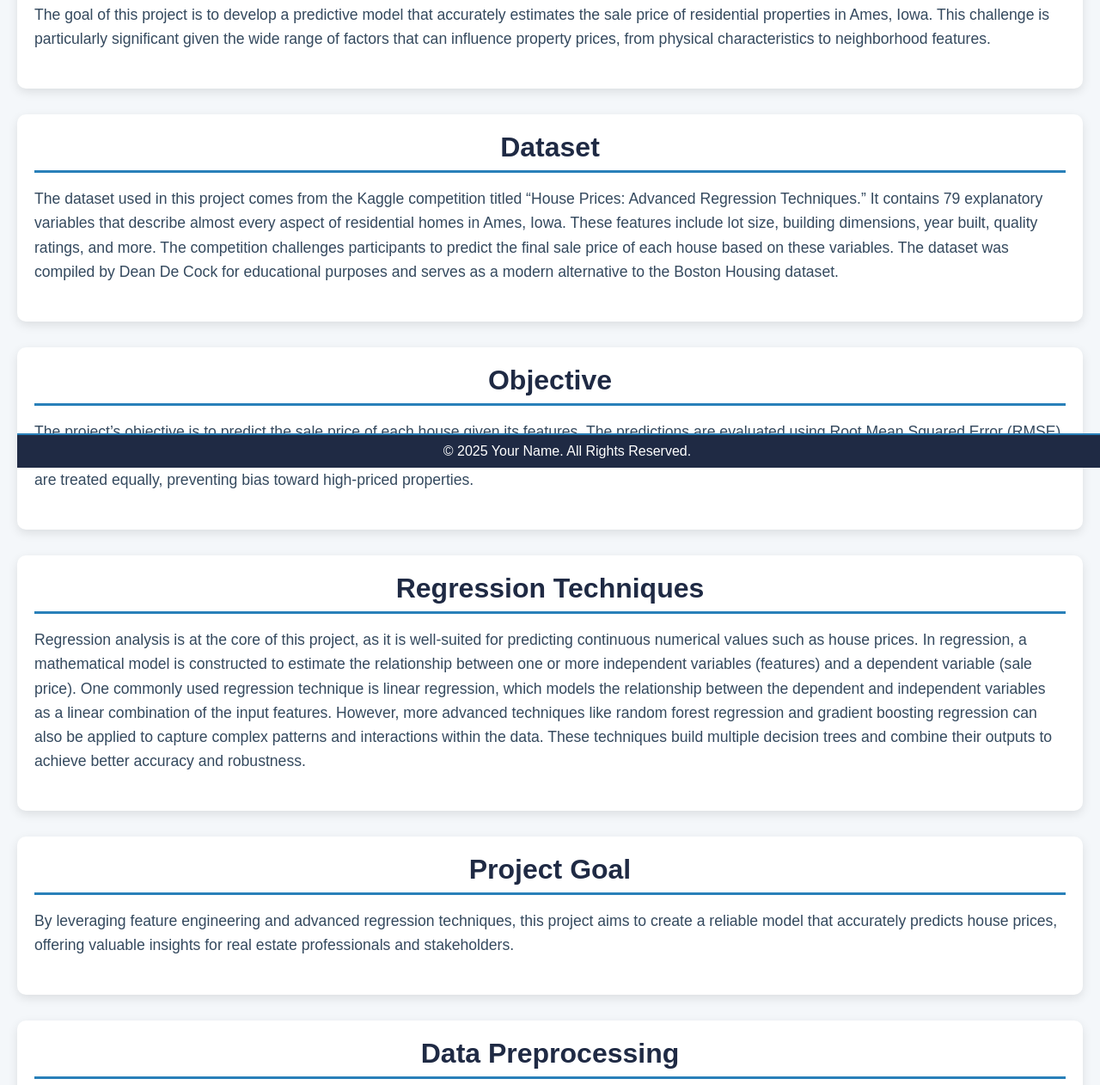
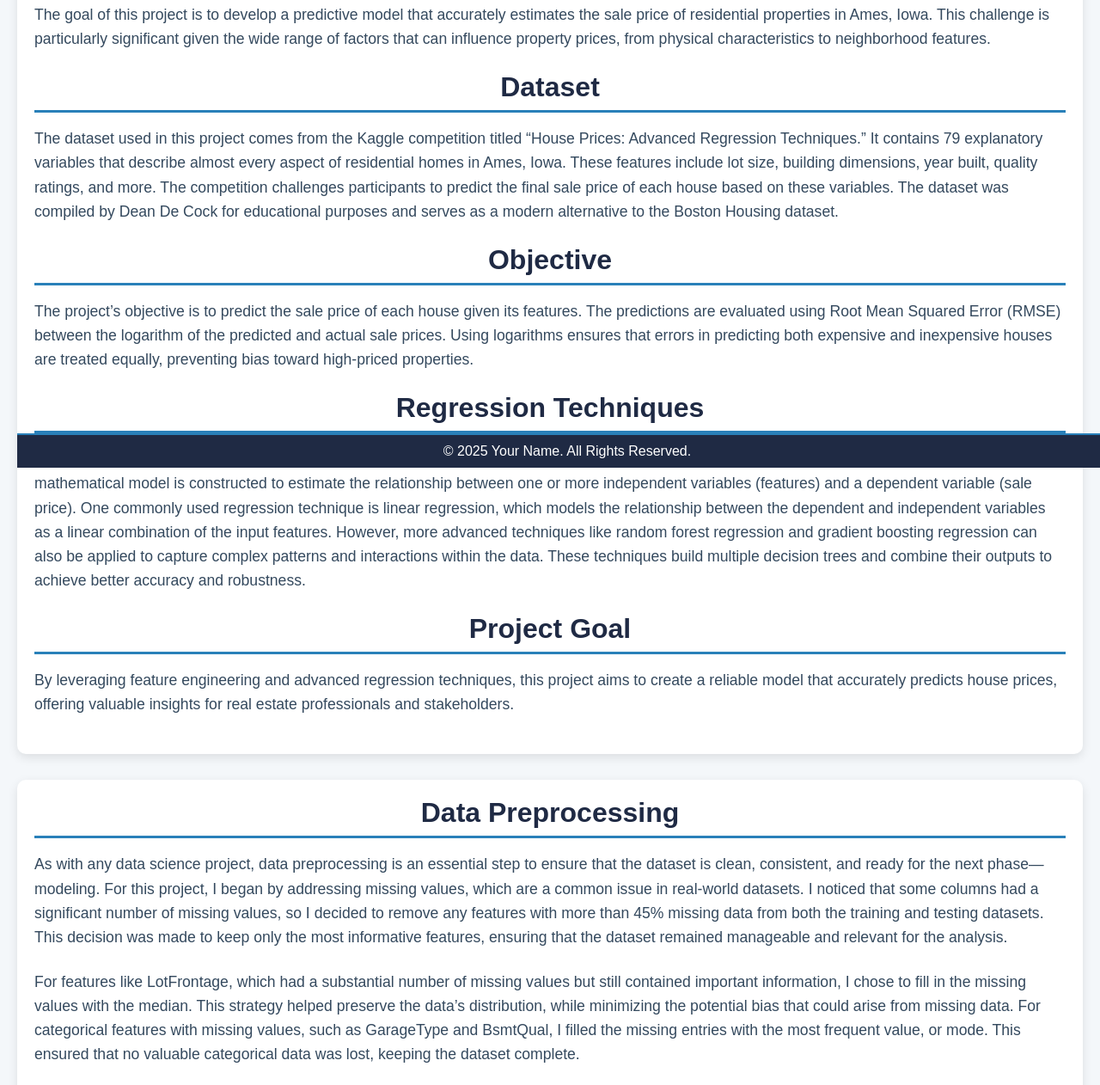
Before and after one commit to clarktommie/clarktommie.github.io-housingregression, a plain HTML site: page index.html in a window 1280 px wide. Shown: the part 256-1518 px from the top of the page at 86% size. Drawn offline with Linux system fonts and the light colour scheme.

Commit message:
Update index.html

```diff
--- a/index.html
+++ b/index.html
@@ -11,26 +11,23 @@
         <h1>House Price Prediction Project</h1>
         <p class="intro">Predicting house prices is a critical task in the real estate industry, as it directly impacts buyers, sellers, and investors.</p>
     </header>
-    <section class="project-description">
+    <section class="project-details">
     <h2>Project Overview</h2>
     <p>The goal of this project is to develop a predictive model that accurately estimates the sale price of residential properties in Ames, Iowa. This challenge is particularly significant given the wide range of factors that can influence property prices, from physical characteristics to neighborhood features.</p>
-    </section>
-    <section class="dataset-description">
+
     <h2>Dataset</h2>
     <p>The dataset used in this project comes from the Kaggle competition titled “House Prices: Advanced Regression Techniques.” It contains 79 explanatory variables that describe almost every aspect of residential homes in Ames, Iowa. These features include lot size, building dimensions, year built, quality ratings, and more. The competition challenges participants to predict the final sale price of each house based on these variables. The dataset was compiled by Dean De Cock for educational purposes and serves as a modern alternative to the Boston Housing dataset.</p>
-    </section>
-    <section class="objective-description">
+
     <h2>Objective</h2>
     <p>The project’s objective is to predict the sale price of each house given its features. The predictions are evaluated using Root Mean Squared Error (RMSE) between the logarithm of the predicted and actual sale prices. Using logarithms ensures that errors in predicting both expensive and inexpensive houses are treated equally, preventing bias toward high-priced properties.</p>
-    </section>
-    <section class="regression-techniques">
+
     <h2>Regression Techniques</h2>
     <p>Regression analysis is at the core of this project, as it is well-suited for predicting continuous numerical values such as house prices. In regression, a mathematical model is constructed to estimate the relationship between one or more independent variables (features) and a dependent variable (sale price). One commonly used regression technique is linear regression, which models the relationship between the dependent and independent variables as a linear combination of the input features. However, more advanced techniques like random forest regression and gradient boosting regression can also be applied to capture complex patterns and interactions within the data. These techniques build multiple decision trees and combine their outputs to achieve better accuracy and robustness.</p>
-    </section>
-    <section class="goal">
+
     <h2>Project Goal</h2>
     <p>By leveraging feature engineering and advanced regression techniques, this project aims to create a reliable model that accurately predicts house prices, offering valuable insights for real estate professionals and stakeholders.</p>
 </section>
+
     <section class="data-preprocessing">
     <h2>Data Preprocessing</h2>
     <p>As with any data science project, data preprocessing is an essential step to ensure that the dataset is clean, consistent, and ready for the next phase—modeling. For this project, I began by addressing missing values, which are a common issue in real-world datasets. I noticed that some columns had a significant number of missing values, so I decided to remove any features with more than 45% missing data from both the training and testing datasets. This decision was made to keep only the most informative features, ensuring that the dataset remained manageable and relevant for the analysis.</p>
```
Lines whose indentation alone changed are shown as unchanged.
